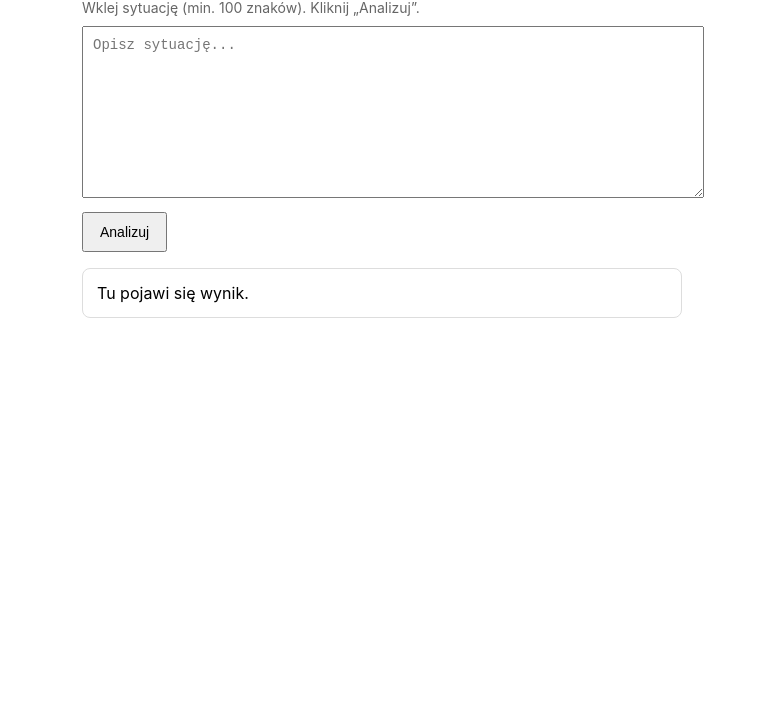
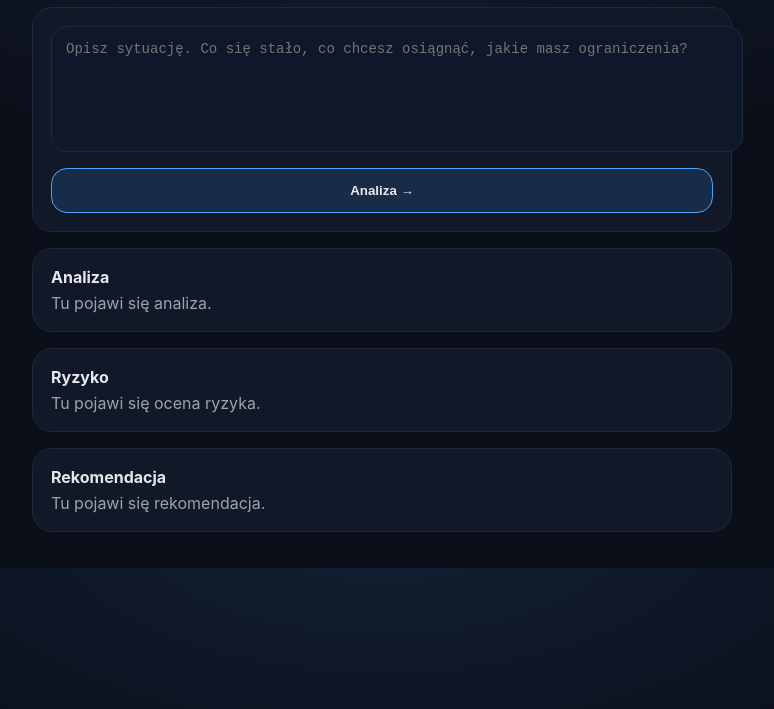
Before and after one commit to dagmarazonik1990-rgb/stan, a plain HTML site: page index.html in a window 1280 px wide. Shown: the part 91-800 px from the top of the page, without its empty margins (258-1032 px from the left). Drawn offline with Linux system fonts and the light colour scheme.

Commit message:
Update index.html

```diff
--- a/index.html
+++ b/index.html
@@ -4,93 +4,134 @@
   <meta charset="UTF-8" />
   <meta name="viewport" content="width=device-width, initial-scale=1.0" />
   <title>STAN</title>
-  <link rel="manifest" href="manifest.json">
+
+  <meta name="theme-color" content="#0B0F1A" />
+  <link rel="manifest" href="manifest.json" />
+  <link rel="apple-touch-icon" href="icon-192.png" />
 
   <style>
-    body {
-      font-family: -apple-system, system-ui, sans-serif;
-      padding: 20px;
-      max-width: 600px;
-      margin: auto;
+    :root{
+      --bg:#0B0F1A;
+      --surface:#111827;
+      --border:#1F2937;
+      --text:#E5E7EB;
+      --muted:#9CA3AF;
+      --accent:#4DA3FF;
     }
 
-    h1 { margin-bottom: 10px; }
-
-    textarea {
-      width: 100%;
-      height: 150px;
-      padding: 10px;
-      font-size: 14px;
+    body{
+      margin:0;
+      background: radial-gradient(1200px 600px at 50% -10%, rgba(77,163,255,.12), transparent 55%), var(--bg);
+      font-family: -apple-system, system-ui, sans-serif;
+      color:var(--text);
+      padding:20px;
     }
 
-    button {
-      margin-top: 10px;
-      padding: 10px 16px;
-      font-size: 14px;
-      cursor: pointer;
+    .wrap{
+      max-width:700px;
+      margin:auto;
     }
 
-    .box {
-      margin-top: 16px;
-      padding: 14px;
-      border: 1px solid #ddd;
-      border-radius: 8px;
-      white-space: pre-wrap;
+    .card{
+      background:var(--surface);
+      border:1px solid var(--border);
+      border-radius:20px;
+      padding:18px;
+      margin-bottom:16px;
     }
 
-    .muted {
-      opacity: .6;
-      font-size: 14px;
-      margin-bottom: 10px;
+    h1{
+      margin:0 0 4px 0;
+      font-size:28px;
+    }
+
+    .subtitle{
+      color:var(--muted);
+      margin-bottom:20px;
+    }
+
+    textarea{
+      width:100%;
+      border-radius:16px;
+      border:1px solid var(--border);
+      background:#0F172A;
+      color:var(--text);
+      padding:14px;
+      font-size:14px;
+      resize:none;
+    }
+
+    button{
+      margin-top:12px;
+      width:100%;
+      padding:14px;
+      border-radius:16px;
+      border:1px solid var(--accent);
+      background:rgba(77,163,255,.15);
+      color:var(--text);
+      font-weight:700;
+      cursor:pointer;
+    }
+
+    .result-title{
+      font-weight:700;
+      margin-bottom:6px;
+    }
+
+    .muted{
+      color:var(--muted);
     }
   </style>
 </head>
+
 <body>
+  <div class="wrap">
+    <h1>STAN</h1>
+    <div class="subtitle">Agent decyzyjny AI</div>
 
-<h1>STAN 😈</h1>
+    <div class="card">
+      <textarea id="input" rows="6"
+        placeholder="Opisz sytuację. Co się stało, co chcesz osiągnąć, jakie masz ograniczenia?"></textarea>
+      <button onclick="analyze()">Analiza →</button>
+    </div>
 
-<div class="muted">
-Wklej sytuację (min. 100 znaków). Kliknij „Analizuj”.
-</div>
+    <div class="card">
+      <div class="result-title">Analiza</div>
+      <div id="analysis" class="muted">Tu pojawi się analiza.</div>
+    </div>
 
-<textarea id="t" placeholder="Opisz sytuację..."></textarea>
-<br>
-<button onclick="a()">Analizuj</button>
+    <div class="card">
+      <div class="result-title">Ryzyko</div>
+      <div id="risk" class="muted">Tu pojawi się ocena ryzyka.</div>
+    </div>
 
-<div id="w" class="box">Tu pojawi się wynik.</div>
+    <div class="card">
+      <div class="result-title">Rekomendacja</div>
+      <div id="recommendation" class="muted">Tu pojawi się rekomendacja.</div>
+    </div>
+  </div>
 
-<script>
-async function a(){
-  const t = document.getElementById("t").value.trim();
-  const w = document.getElementById("w");
+  <script>
+    async function analyze(){
+      const text = document.getElementById("input").value;
 
-  if (t.length < 100) {
-    w.innerText = "Napisz minimum 100 znaków.";
-    return;
-  }
+      if(text.length < 30){
+        alert("Napisz trochę więcej 🙂");
+        return;
+      }
 
-  w.innerText = "STAN analizuje… 🧠⚡";
+      const res = await fetch("/api/analyze", {
+        method:"POST",
+        headers:{ "Content-Type":"application/json" },
+        body: JSON.stringify({ text })
+      });
 
-  try {
-    const r = await fetch("/api/analyze", {
-      method: "POST",
-      headers: { "Content-Type": "application/json" },
-      body: JSON.stringify({ text: t })
-    });
+      const data = await res.json();
 
-    const data = await r.json();
-
-    if (!r.ok) {
-      w.innerText = data?.error || "Błąd analizy.";
-      return;
+      document.getElementById("analysis").innerText = data.analysis;
+      document.getElementById("risk").innerText = data.risk;
+      document.getElementById("recommendation").innerText = data.recommendation;
     }
-
-    w.innerText = data.result || "Brak odpowiedzi.";
-  } catch (e) {
-    w.innerText = "Błąd połączenia.";
-  }
-}
-</script>
-
+  </script>
 </body>
 </html>
```
